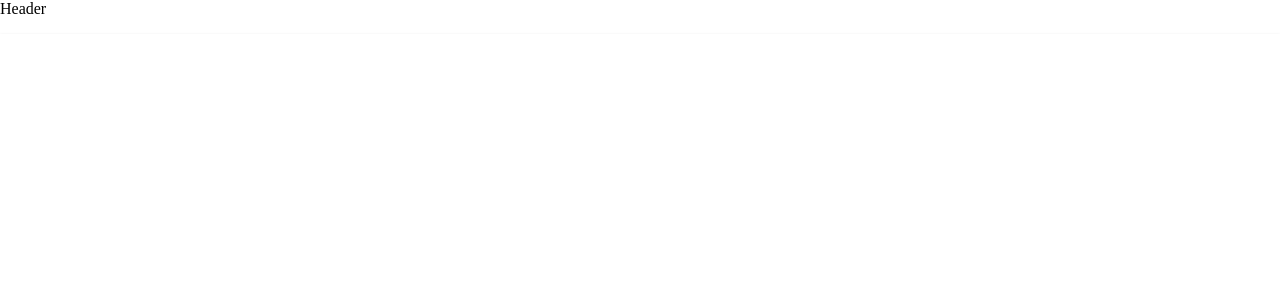
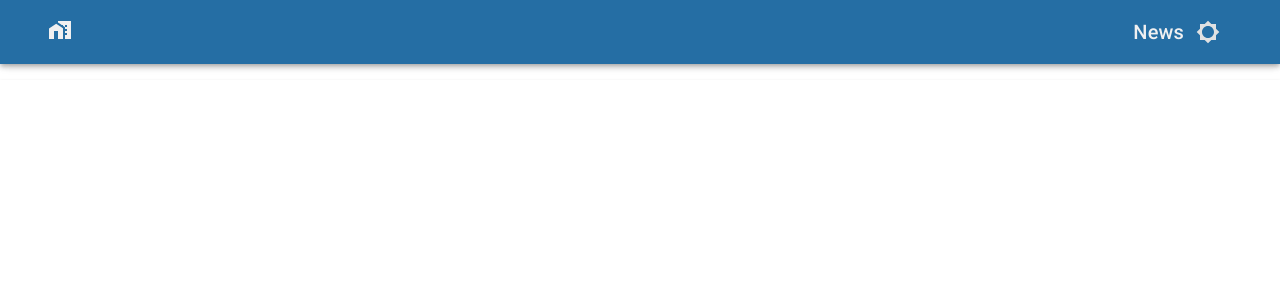
Before and after one commit to avramenkomy/altika-frontend, a React (Create React App) app: page / in a window 1280 px wide. Shown: the top 300 px of the page. Built offline with nearby package versions, Linux system fonts and the light colour scheme; the HTML template or start-up script is replaced by a standard one.

Commit message:
WIP: init new components

```diff
--- /dev/null
+++ b/src/components/Logo.js
@@ -0,0 +1,14 @@
+import React from 'react';
+import { Grid } from '@material-ui/core';
+import HomeWorkIcon from '@material-ui/icons/HomeWork';
+
+export default function Logo() {
+  return (
+    <Grid container>
+      <Grid item>
+        <HomeWorkIcon />
+      </Grid>
+      <Grid item container></Grid>
+    </Grid>
+  )
+}
--- a/src/components/appHeader/AppHeader.js
+++ b/src/components/appHeader/AppHeader.js
@@ -1,8 +1,46 @@
-import React from 'react';
+import React, { useState } from 'react';
+import { Toolbar, Typography, AppBar, IconButton, Container } from '@material-ui/core';
+import Brightness4Icon from '@material-ui/icons/Brightness4';
+import Brightness5Icon from '@material-ui/icons/Brightness5';
+import { makeStyles } from "@material-ui/core/styles";
 
-function AppHeader() {
+import Logo from '../Logo';
+
+const useStyles = makeStyles((theme) => ({
+  root: {
+    flexGrow: 1,
+  },
+  menuButton: {
+    marginRight: theme.spacing(2),
+  },
+  title: {
+    flexGrow: 1,
+  },
+}));
+
+function AppHeader(props) {
+  const [dark, setDark] = useState(props.darkTheme);
+
+  const handleChangeTheme = () => {
+    setDark(!dark);
+    props.onChangeTheme(!dark);
+  }
+
+  const classes = useStyles();
     return (
-      <div>Header</div>
+      <AppBar position="sticky">
+        <Container>
+          <Toolbar>
+            <Logo />
+            <Typography variant="h6" component="a" className={classes.title}>
+              News
+            </Typography>
+            <IconButton onClick={handleChangeTheme} >
+              { dark ? <Brightness4Icon color="secondary" /> : <Brightness5Icon color="secondary" /> }
+            </IconButton>
+          </Toolbar>
+        </Container>
+      </AppBar>
     )
   }
 
```
